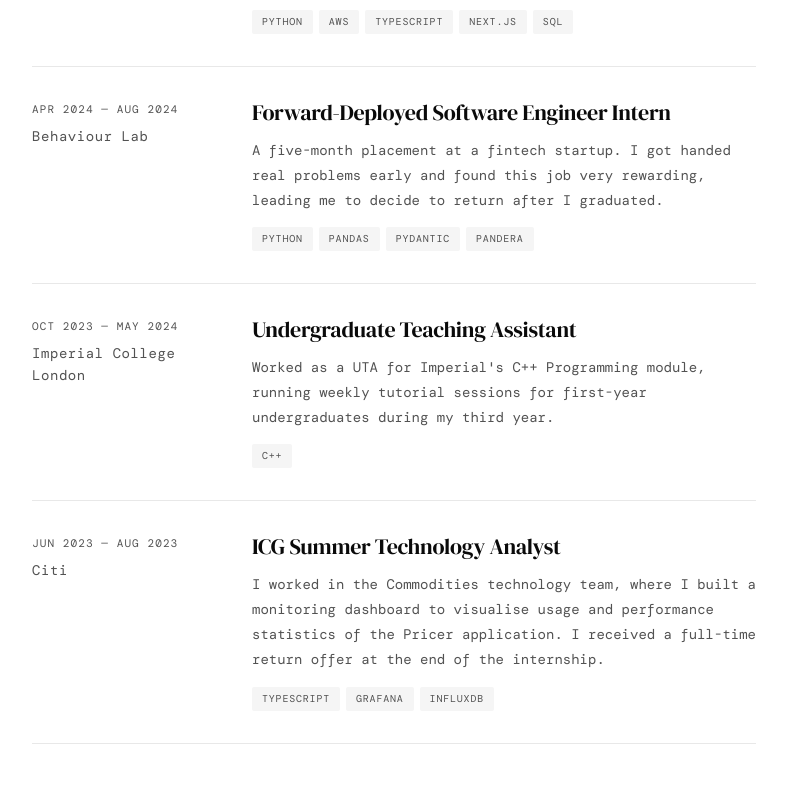
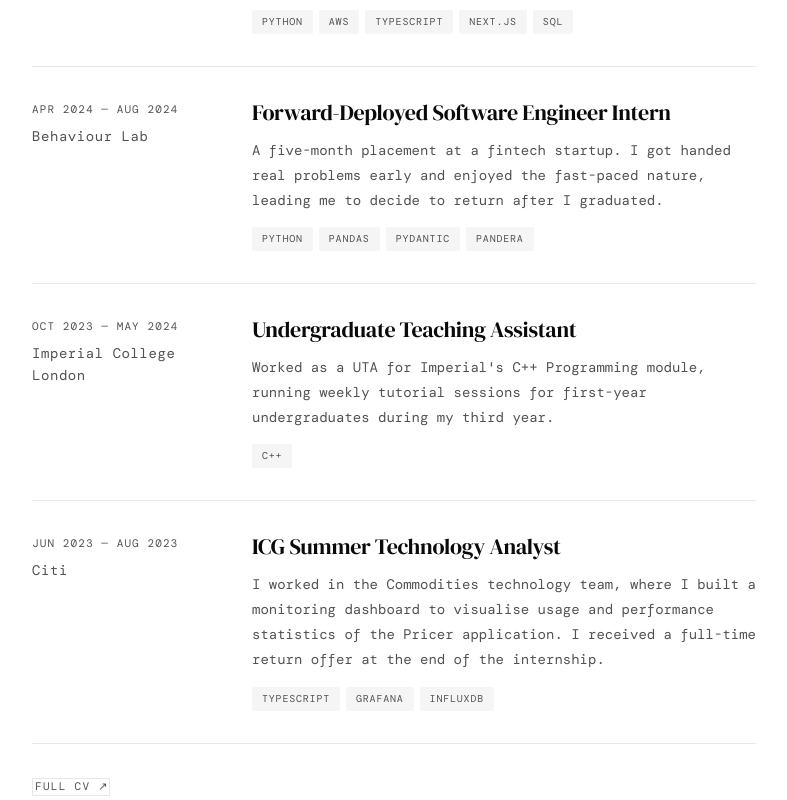
Before and after one commit to Kr1dhay/personal-portfolio, a Next.js app: page / in a window 1280 px wide. Shown: the part 740-1540 px from the top of the page, without its empty margins (246-1033 px from the left). Built offline with nearby package versions, Linux system fonts and the light colour scheme; a web font is replaced by a local one.

Commit message:
added cv

```diff
--- a/src/components/WorkSection.tsx
+++ b/src/components/WorkSection.tsx
@@ -12,7 +12,7 @@ const workEntries = [
     company: "Behaviour Lab",
     title: "Forward-Deployed Software Engineer Intern",
     description:
-      "A five-month placement at a fintech startup. I got handed real problems early and found this job very rewarding, leading me to decide to return after I graduated.",
+      "A five-month placement at a fintech startup. I got handed real problems early and enjoyed the fast-paced nature, leading me to decide to return after I graduated.",
     tags: ["Python", "Pandas", "Pydantic", "Pandera"],
   },
   {
@@ -76,6 +76,17 @@ export default function WorkSection() {
             </div>
           ))}
         </div>
+
+        <div className="reveal mt-8">
+          <a
+            href="/Kridhay_CV.pdf"
+            target="_blank"
+            rel="noopener noreferrer"
+            className="text-[10px] sm:text-[11px] tracking-[0.12em] uppercase text-[var(--text2)] border-b border-[0.5px] border-[var(--border)] pb-0.5 pl-0.5 hover:text-[var(--text)] hover:border-[var(--text)] transition-colors no-underline"
+          >
+            Full CV ↗
+          </a>
+        </div>
       </div>
     </section>
   );
```
Also changed, not shown: 1 other file (tests, documents, lock files or other folders).
